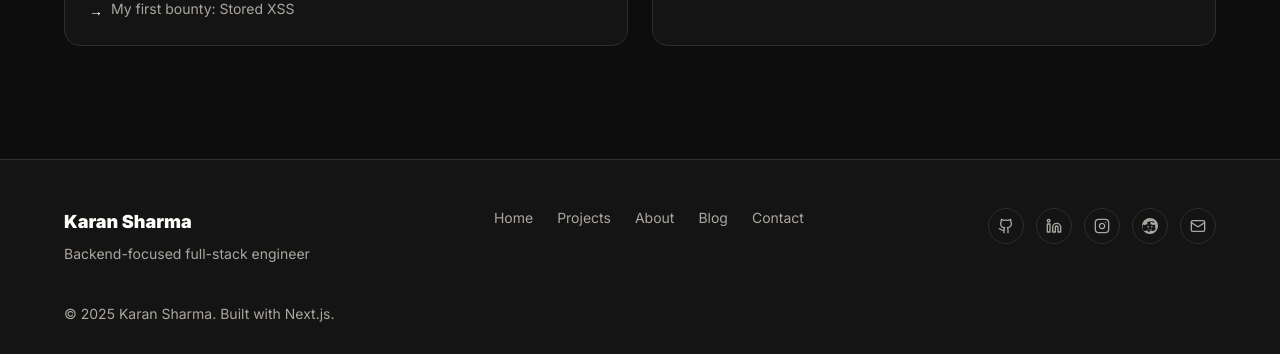
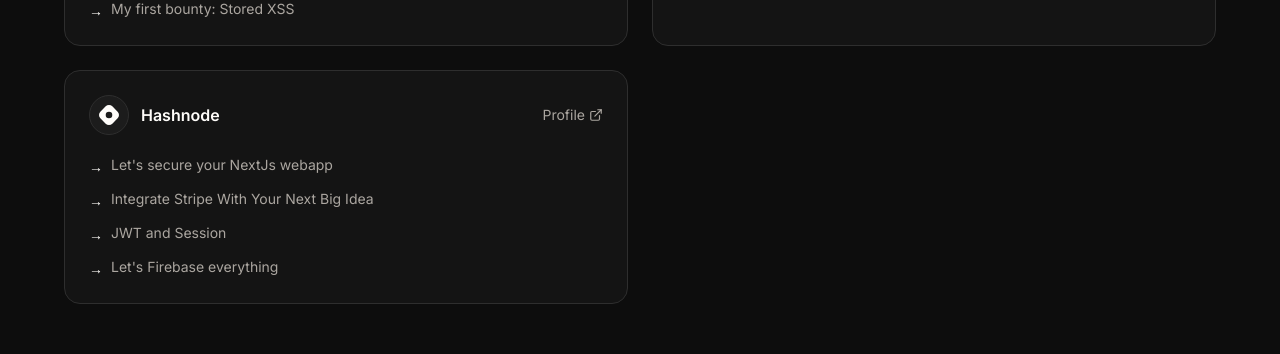
Before and after one commit to rootz491/rootz491-web, a Next.js app: page /blog in a window 1280 px wide. Shown: the part 428-782 px from the top of the page. Built offline with nearby package versions, Linux system fonts and the light colour scheme; no server answers.

Commit message:
Add Hashnode blog platform with four posts
Add a Hashnode section to blogs.json with the user's four Hashnode
articles, and include a Hashnode icon in SocialIcon for the blog card.

Co-authored-by: karansh491 <karansh491@gmail.com>

```diff
--- a/content/blogs.json
+++ b/content/blogs.json
@@ -24,6 +24,30 @@
       "profileUrl": "https://dev.to/karansh491",
       "icon": "devto",
       "posts": []
+    },
+    {
+      "id": "hashnode",
+      "name": "Hashnode",
+      "profileUrl": "https://karansh491.hashnode.dev",
+      "icon": "hashnode",
+      "posts": [
+        {
+          "title": "Let's secure your NextJs webapp",
+          "url": "https://karansh491.hashnode.dev/lets-secure-your-nextjs-webapp"
+        },
+        {
+          "title": "Integrate Stripe With Your Next Big Idea",
+          "url": "https://karansh491.hashnode.dev/integrate-stripe-with-your-next-big-idea"
+        },
+        {
+          "title": "JWT and Session",
+          "url": "https://karansh491.hashnode.dev/jwt-and-session"
+        },
+        {
+          "title": "Let's Firebase everything",
+          "url": "https://karansh491.hashnode.dev/lets-firebase-everything"
+        }
+      ]
     }
   ]
 }
--- a/src/components/icons/SocialIcon.tsx
+++ b/src/components/icons/SocialIcon.tsx
@@ -27,6 +27,14 @@ function DevtoIcon(props: IconProps) {
   );
 }
 
+function HashnodeIcon(props: IconProps) {
+  return (
+    <svg viewBox='0 0 24 24' fill='currentColor' {...props}>
+      <path d='M22.351 8.019l-6.37-6.37a5.63 5.63 0 0 0-7.962 0l-6.37 6.37a5.63 5.63 0 0 0 0 7.962l6.37 6.37a5.63 5.63 0 0 0 7.962 0l6.37-6.37a5.63 5.63 0 0 0 0-7.962zM12 15.953a3.953 3.953 0 1 1 0-7.906 3.953 3.953 0 0 1 0 7.906z' />
+    </svg>
+  );
+}
+
 const iconMap = {
   github: Github,
   linkedin: Linkedin,
@@ -35,6 +43,7 @@ const iconMap = {
   email: Mail,
   medium: MediumIcon,
   devto: DevtoIcon,
+  hashnode: HashnodeIcon,
 } as const;
 
 export type SocialPlatform = keyof typeof iconMap;
```
